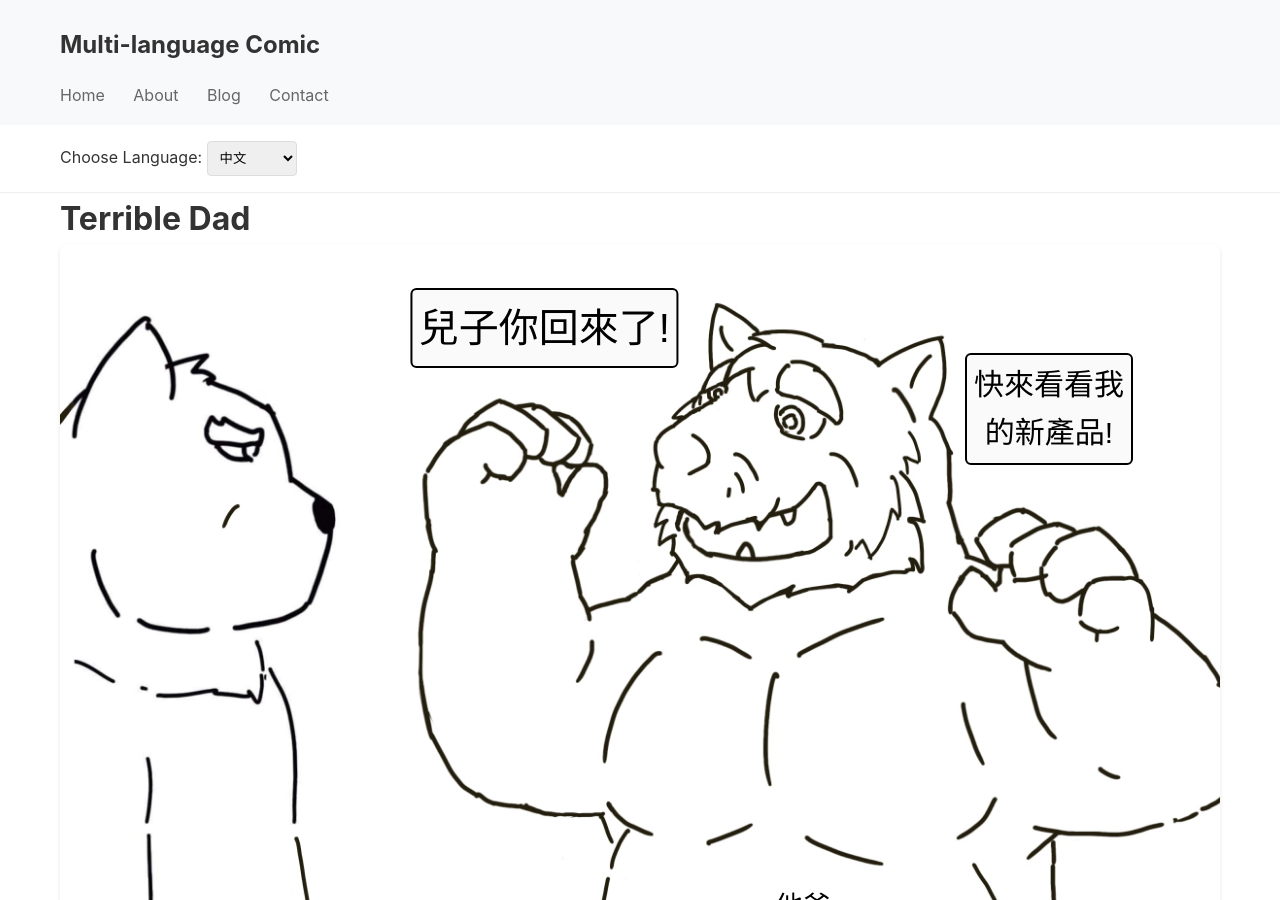
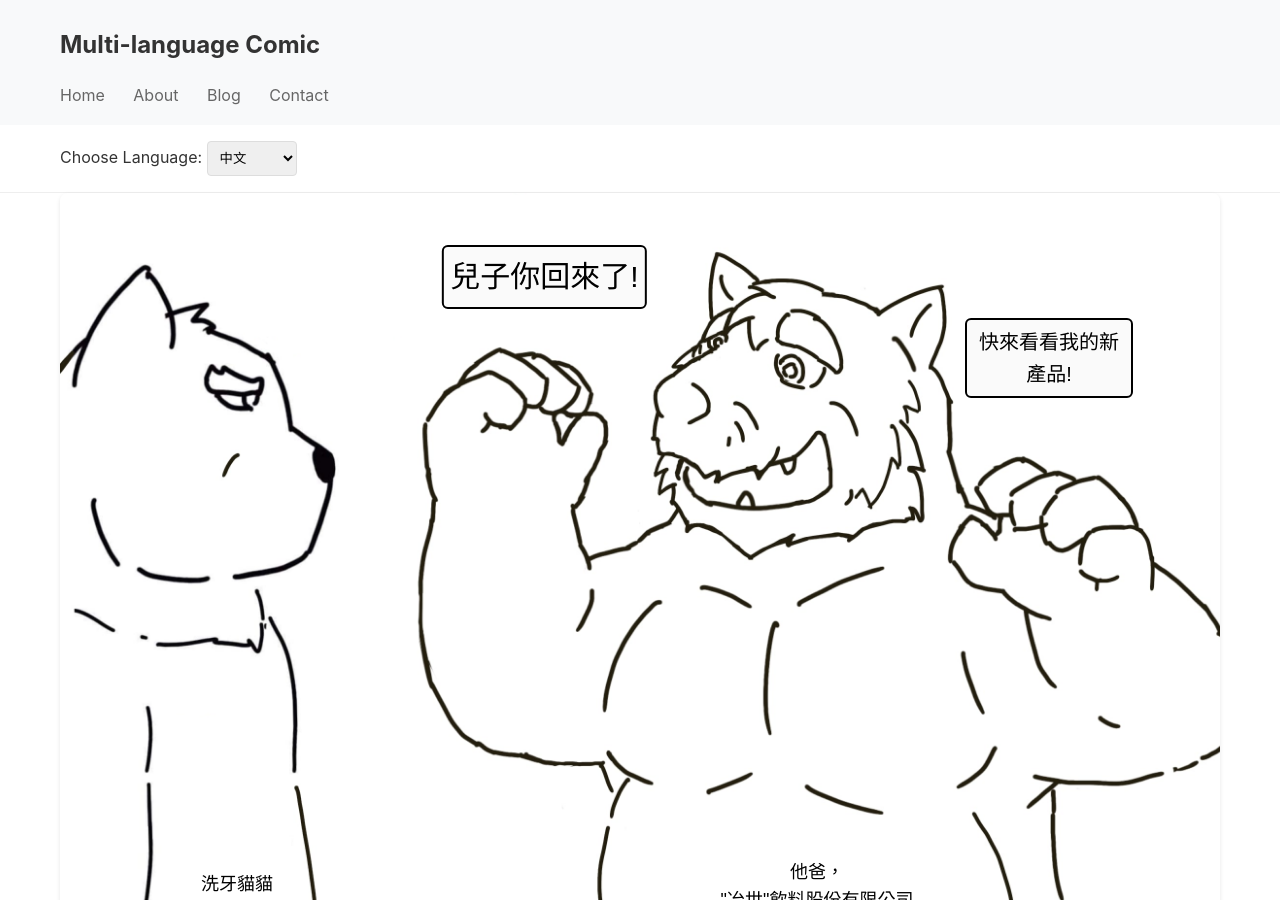
Before and after one commit to Risch315815/Risch315815.github.io, a Jekyll site: the page built from _posts/2024-03-16-terrible-dad.md, in a window 1280 px wide and 900 px high. Built offline with Jekyll 4.4.1, drawn with Linux system fonts in a browser that asks for light colours.

Commit message:
Initial commit

```diff
--- a/_layouts/post.html
+++ b/_layouts/post.html
@@ -2,9 +2,6 @@
 layout: default
 ---
 <div class="comic-container">
-    <div class="comic-title">
-        <h1>{{ page.title }}</h1>
-    </div>
 
     <!-- Scene 1 -->
     <div class="comic-panel">
--- a/assets/js/lang_display.js
+++ b/assets/js/lang_display.js
@@ -59,6 +59,10 @@ function updateTextOverlays() {
                        const baseFontSize = parseFloat(window.getComputedStyle(overlay).fontSize);
                        overlay.style.fontSize = (baseFontSize - 7) + 'px';
                     }
+                    else if (currentLang !== 'en') {
+                        const baseFontSize = parseFloat(window.getComputedStyle(overlay).fontSize);
+                        overlay.style.fontSize = (baseFontSize - 10) + 'px';
+                    }
 
                     console.log('Overlay added:', overlay); // Debug log
                 }
```
